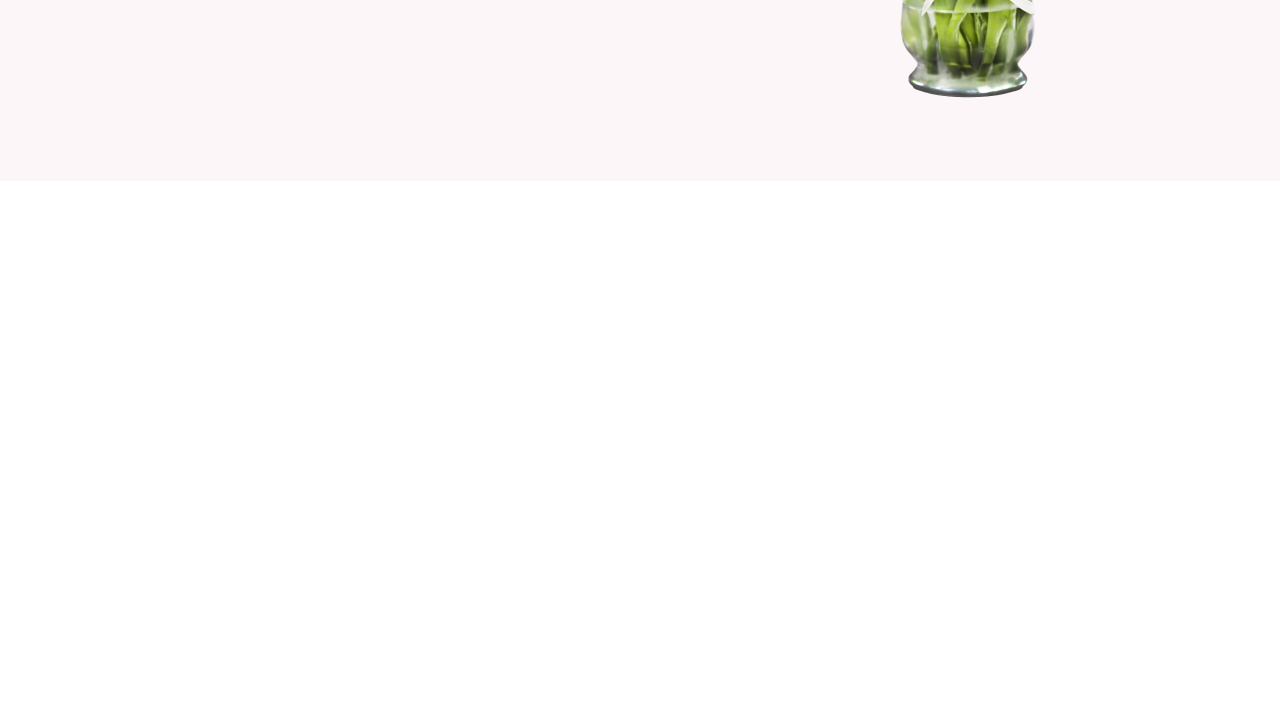
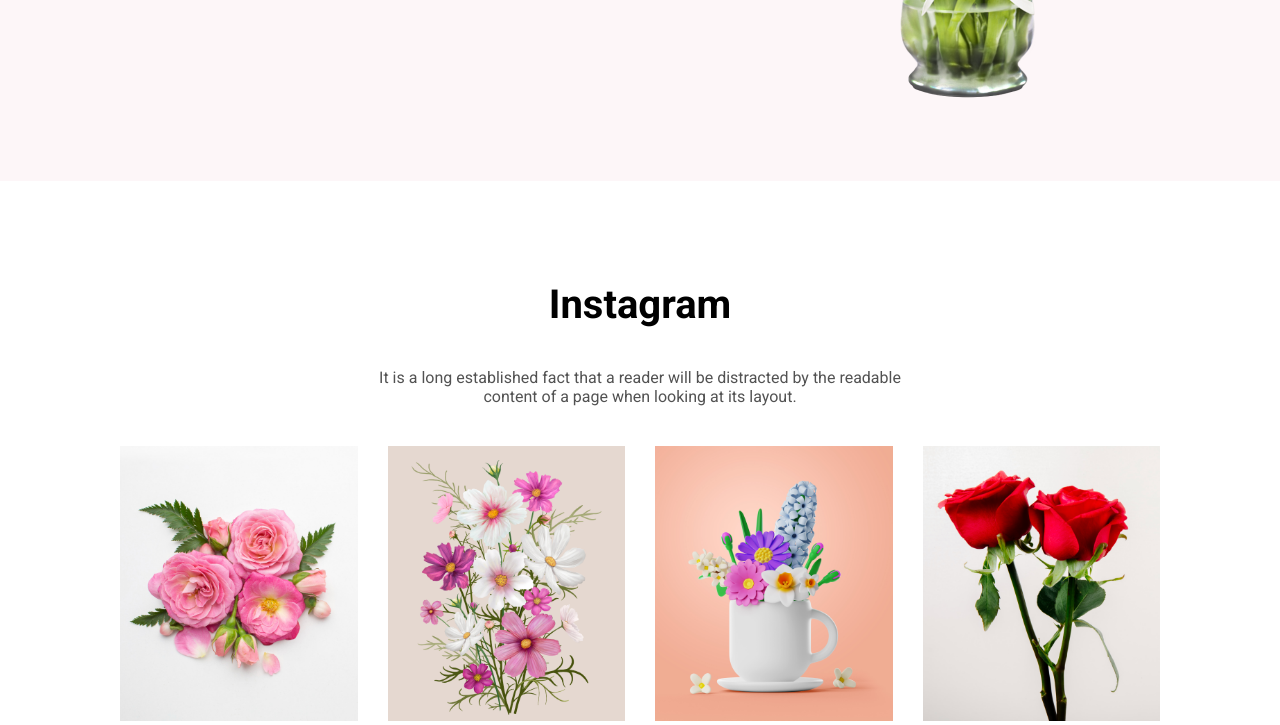
Before and after one commit to Jahid462/flower-shop, a plain HTML site: page index.html in a window 1280 px wide. Shown: the part 2224-2949 px from the top of the page. Before the commit the page ends 2405 px from the top, so only its background shows below. Drawn offline with Linux system fonts and the light colour scheme.

Commit message:
instagram section completed

```diff
--- a/css/style.css
+++ b/css/style.css
@@ -191,7 +191,7 @@ p{
 
 .hot_deal_section{
     background-color: #FDF6F8;
-    margin-top: 100px;
+    margin: 100px 0;
 }
 .hot_deal_container{
     display: flex;
@@ -212,3 +212,29 @@ p{
 .hot_deal_content p{
     margin: 30px 0;
 }
+
+
+/* ------------------ Instagram Section---------------- */
+
+.instagram_section_content{
+    text-align: center;
+}
+.instagram_section_content h1{
+    font-size: 40px;
+}
+.instagram_section_content p{
+    margin: 40px 0;
+}
+.instagram_photos{
+    display: flex;
+    justify-content: space-around;
+    align-items: center;
+    gap: 30px;
+}
+.instagram_photos_single{
+    width: 300px;
+
+}
+.instagram_photos_single img{
+    width: 100%;
+}
--- a/index.html
+++ b/index.html
@@ -100,6 +100,26 @@
                     </div>
                 </div>
             </article>
+            <article class="instagram_section container">
+                <div class="instagram_section_content">
+                    <h1>Instagram</h1>
+                    <p>It is a long established fact that a reader will be distracted by the readable<br> content of a page when looking at its layout.</p>
+                </div>
+                <div class="instagram_photos">
+                    <div class="instagram_photos_single">
+                        <img src="images/flower-01.png" alt="">
+                    </div>
+                    <div class="instagram_photos_single">
+                        <img src="images/rectangle-4.png" alt="">
+                    </div>
+                    <div class="instagram_photos_single">
+                        <img src="images/rectangle-5.png" alt="">
+                    </div>
+                    <div class="instagram_photos_single">
+                        <img src="images/rectangle-6.png" alt="">
+                    </div>
+                </div>
+            </article>
         </main>
         <footer></footer>
     </body>
```
